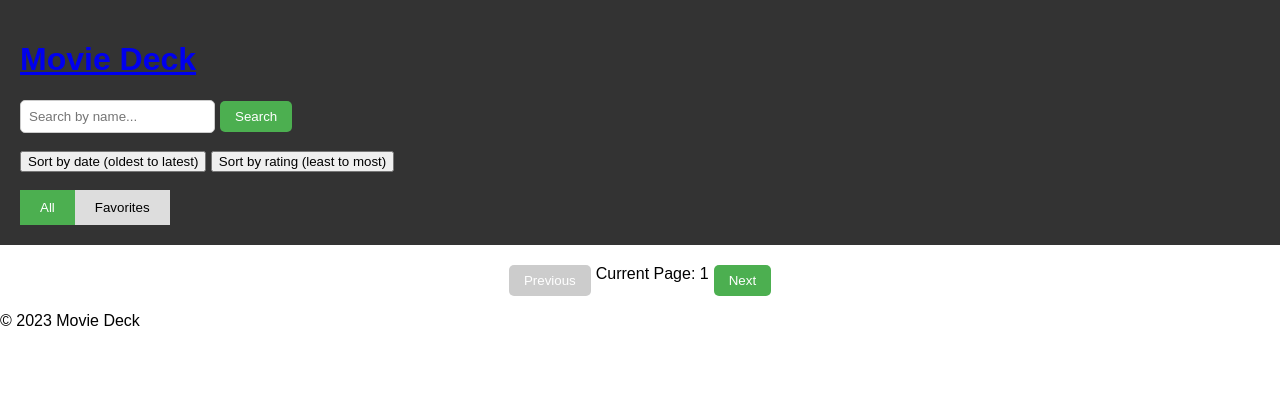
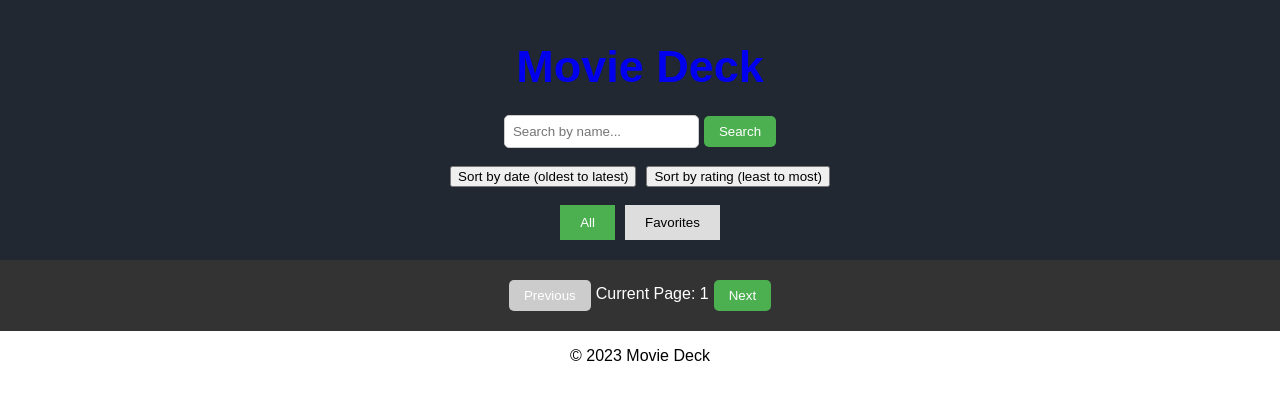
Before and after one commit to shivaniwankar21/Movie-Deck-JS-Project---JS-Project-Building-Session---Assignment---ttdjgfksmntd, a plain HTML site: page index.html in a window 1280 px wide. Drawn offline with Linux system fonts and the light colour scheme; no server answers.

Commit message:
Update styles.css

```diff
--- a/styles.css
+++ b/styles.css
@@ -1,4 +1,3 @@
-
 body {
     font-family: Arial, sans-serif;
     margin: 0;
@@ -6,20 +5,40 @@ body {
 }
 
 .favorite {
-    background-color: green;
+    background-color: #008000;
+}
+
+main {
+    /* background-color: #6AD4DD; */
+    background-color: #333;
 }
 
 header {
-    background-color: #333;
+    /* background-color: #333; */
+    background-color: #222831;
     color: #fff;
     padding: 20px;
-    display: block;
+    /* display: flex;
+    justify-content: center;
+    align-items: center; */
+}
+
+.text>h1>a {
+    text-decoration: none;
+    /* color: white; */
+    font-size: 45px;
+}
+
+.text {
+    width: 100%;
+    display: flex;
     justify-content: center;
     align-items: center;
 }
 
 .search-bar {
     display: flex;
+    justify-content: center;
     align-items: center;
 }
 
@@ -40,11 +59,17 @@ header {
 }
 
 .sorting-options {
-    margin-left: auto;
+    display: flex;
+    justify-content: center;
+    align-items: center;
+    gap: 10px;
 }
 
 .tabs {
     display: flex;
+    justify-content: center;
+    align-items: center;
+    gap: 10px;
 }
 
 .tabs button {
@@ -59,6 +84,7 @@ header {
     color: white;
 }
 
+
 .movie-list {
     display: flex;
     flex-wrap: wrap;
@@ -71,6 +97,7 @@ header {
     border: 1px solid #ccc;
     border-radius: 5px;
     padding: 10px;
+    background-color: #EEEEEE;
 }
 
 .movie-card img {
@@ -93,9 +120,20 @@ header {
     border-radius: 5px;
     cursor: pointer;
     margin: 0 5px;
+    margin-bottom: 20px;
 }
 
 .pagination button:disabled {
     background-color: #ccc;
     cursor: not-allowed;
 }
+
+#currentPage {
+    color: white;
+    margin-top: 5px;
+
+}
+
+footer {
+    text-align: center;
+}
```
